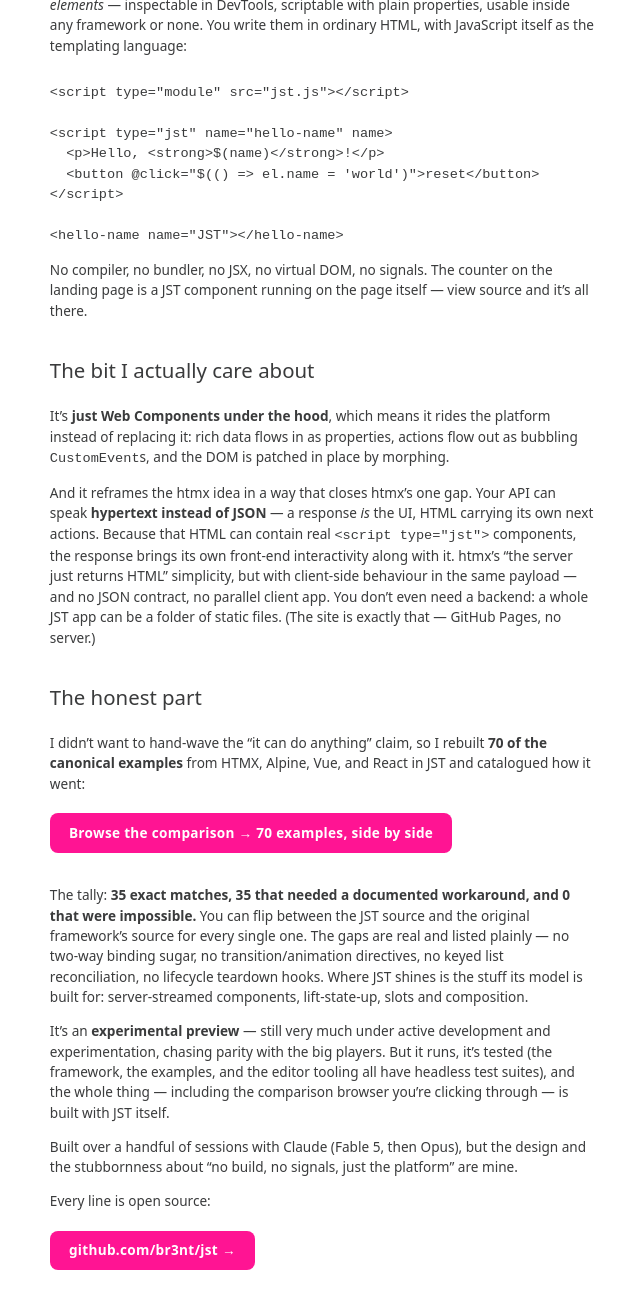
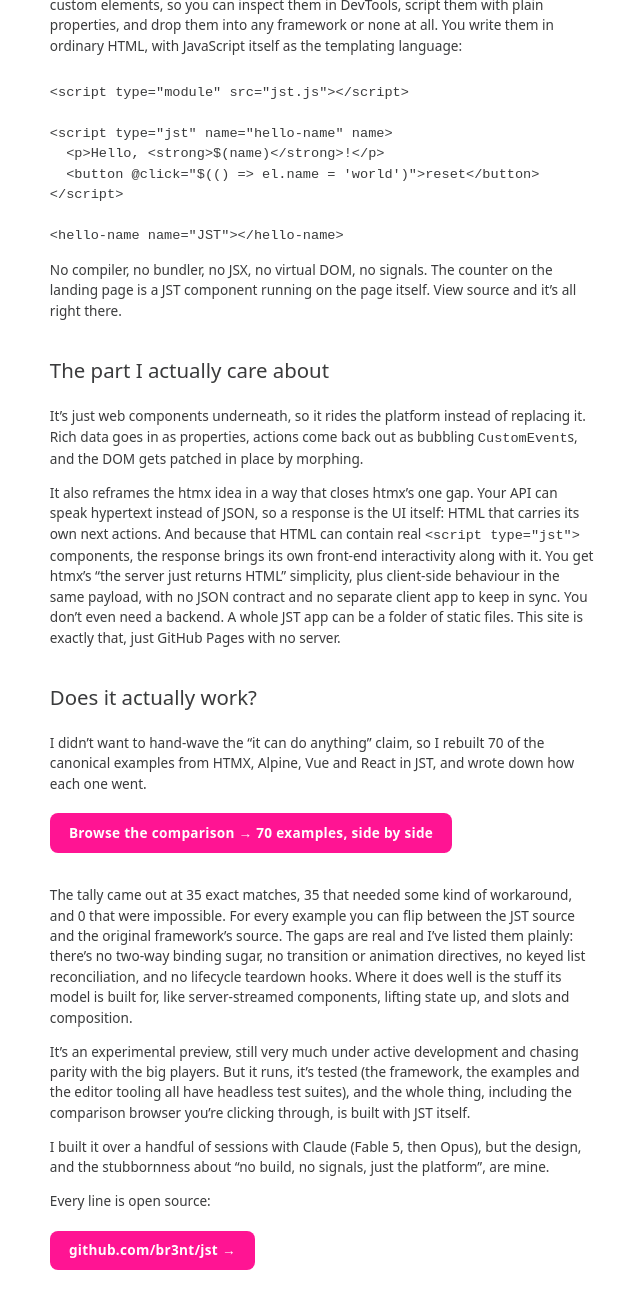
Before and after one commit to br3nt/br3nt.github.io, a Jekyll site: the page built from _posts/2026-06-15-jst-reactive-web-components-in-plain-html.md, in a window 1280 px wide and 1400 px high, scrolled down 1001 px, cut to the strip 0-1299 px from the top of the window. Shown: the whole strip, without its empty margins (318-958 px from the left). Built offline with Jekyll 4.4.1, drawn with Linux system fonts in a browser that asks for light colours; nearby versions of some CDN libraries; a style sheet for code colours, icons or effects is not loaded; some of the changed text lies outside the part shown.

Commit message:
JST post: rewrite in a more natural voice (no em dashes, no mid-sentence bold)

````diff
--- a/_posts/2026-06-15-jst-reactive-web-components-in-plain-html.md
+++ b/_posts/2026-06-15-jst-reactive-web-components-in-plain-html.md
@@ -1,7 +1,7 @@
 ---
 title: "JST: reactive web components in plain HTML, no build step"
 date: 2026-06-15 22:30:00 +0930
-excerpt: "A couple of years ago I built a todo app with nothing but HTML and JS and a question stuck with me: what would a front-end component look like if the server could stream it down like htmx, but it still ran on the client like Alpine — with no build step? JST is my answer, and it's live."
+excerpt: "A couple of years ago I built a todo app with nothing but HTML and JS, and a question stuck with me. What would a front-end component look like if the server could stream it down like htmx, but it still ran on the client like Alpine, with no build step? JST is my answer, and it's live."
 tags: javascript, web-components, jst, htmx, frontend, ai
 ---
 
@@ -16,15 +16,15 @@ tags: javascript, web-components, jst, htmx, frontend, ai
   .jst-tag { font-family: ui-monospace, Menlo, monospace; }
 </style>
 
-A couple of years ago I built a todo app with nothing but HTML and JavaScript, and a question stuck with me ever since: what would a *front-end* component look like if the server could stream it down — like [htmx](https://htmx.org) — but it still ran on the client, like [Alpine](https://alpinejs.dev) — and there was **no build step** at all?
+A couple of years ago I built a todo app with nothing but HTML and JavaScript, and a question stuck with me ever since. What would a front-end component look like if the server could stream it down, the way [htmx](https://htmx.org) does, but it still ran on the client like [Alpine](https://alpinejs.dev), with no build step at all?
 
-This is my answer. It's called **<span class="jst-tag">&lt;JST/&gt;</span>** — JavaScript Templates — and it's live now:
+This is my answer. It's called <span class="jst-tag">&lt;JST/&gt;</span>, short for JavaScript Templates, and it's live now:
 
 <a class="jst-cta" href="https://br3nt.github.io/jst/" target="_blank" rel="noopener">See JST → br3nt.github.io/jst</a>
 
 ## What it is
 
-A `<script type="jst">` tag is compiled into a class and registered with `customElements.define()`. That's it. Your `<jst-*>` tags are *genuine custom elements* — inspectable in DevTools, scriptable with plain properties, usable inside any framework or none. You write them in ordinary HTML, with JavaScript itself as the templating language:
+A `<script type="jst">` tag gets compiled into a class and registered with `customElements.define()`. That's the whole trick. Your `<jst-*>` tags are genuine custom elements, so you can inspect them in DevTools, script them with plain properties, and drop them into any framework or none at all. You write them in ordinary HTML, with JavaScript itself as the templating language:
 
 ```html
 <script type="module" src="jst.js"></script>
@@ -37,25 +37,25 @@ A `<script type="jst">` tag is compiled into a class and registered with `custom
 <hello-name name="JST"></hello-name>
 ```
 
-No compiler, no bundler, no JSX, no virtual DOM, no signals. The counter on the landing page is a JST component running on the page itself — view source and it's all there.
+No compiler, no bundler, no JSX, no virtual DOM, no signals. The counter on the landing page is a JST component running on the page itself. View source and it's all right there.
 
-## The bit I actually care about
+## The part I actually care about
 
-It's **just Web Components under the hood**, which means it rides the platform instead of replacing it: rich data flows in as properties, actions flow out as bubbling `CustomEvent`s, and the DOM is patched in place by morphing.
+It's just web components underneath, so it rides the platform instead of replacing it. Rich data goes in as properties, actions come back out as bubbling `CustomEvent`s, and the DOM gets patched in place by morphing.
 
-And it reframes the htmx idea in a way that closes htmx's one gap. Your API can speak **hypertext instead of JSON** — a response *is* the UI, HTML carrying its own next actions. Because that HTML can contain real `<script type="jst">` components, the response brings its own front-end interactivity along with it. htmx's "the server just returns HTML" simplicity, but with client-side behaviour in the same payload — and no JSON contract, no parallel client app. You don't even need a backend: a whole JST app can be a folder of static files. (The site is exactly that — GitHub Pages, no server.)
+It also reframes the htmx idea in a way that closes htmx's one gap. Your API can speak hypertext instead of JSON, so a response is the UI itself: HTML that carries its own next actions. And because that HTML can contain real `<script type="jst">` components, the response brings its own front-end interactivity along with it. You get htmx's "the server just returns HTML" simplicity, plus client-side behaviour in the same payload, with no JSON contract and no separate client app to keep in sync. You don't even need a backend. A whole JST app can be a folder of static files. This site is exactly that, just GitHub Pages with no server.
 
-## The honest part
+## Does it actually work?
 
-I didn't want to hand-wave the "it can do anything" claim, so I rebuilt **70 of the canonical examples** from HTMX, Alpine, Vue, and React in JST and catalogued how it went:
+I didn't want to hand-wave the "it can do anything" claim, so I rebuilt 70 of the canonical examples from HTMX, Alpine, Vue and React in JST, and wrote down how each one went.
 
 <a class="jst-cta" href="https://br3nt.github.io/jst/framework_parity/index.html" target="_blank" rel="noopener">Browse the comparison → 70 examples, side by side</a>
 
-The tally: **35 exact matches, 35 that needed a documented workaround, and 0 that were impossible.** You can flip between the JST source and the original framework's source for every single one. The gaps are real and listed plainly — no two-way binding sugar, no transition/animation directives, no keyed list reconciliation, no lifecycle teardown hooks. Where JST shines is the stuff its model is built for: server-streamed components, lift-state-up, slots and composition.
+The tally came out at 35 exact matches, 35 that needed some kind of workaround, and 0 that were impossible. For every example you can flip between the JST source and the original framework's source. The gaps are real and I've listed them plainly: there's no two-way binding sugar, no transition or animation directives, no keyed list reconciliation, and no lifecycle teardown hooks. Where it does well is the stuff its model is built for, like server-streamed components, lifting state up, and slots and composition.
 
-It's an **experimental preview** — still very much under active development and experimentation, chasing parity with the big players. But it runs, it's tested (the framework, the examples, and the editor tooling all have headless test suites), and the whole thing — including the comparison browser you're clicking through — is built with JST itself.
+It's an experimental preview, still very much under active development and chasing parity with the big players. But it runs, it's tested (the framework, the examples and the editor tooling all have headless test suites), and the whole thing, including the comparison browser you're clicking through, is built with JST itself.
 
-Built over a handful of sessions with Claude (Fable 5, then Opus), but the design and the stubbornness about "no build, no signals, just the platform" are mine.
+I built it over a handful of sessions with Claude (Fable 5, then Opus), but the design, and the stubbornness about "no build, no signals, just the platform", are mine.
 
 Every line is open source:
 
````
